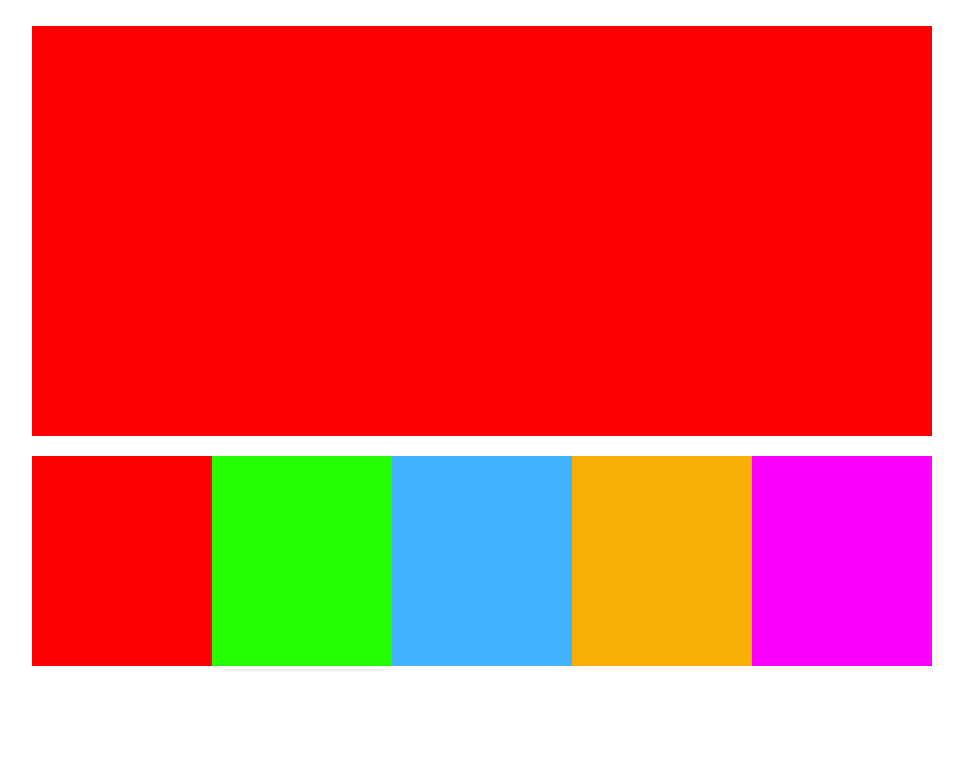
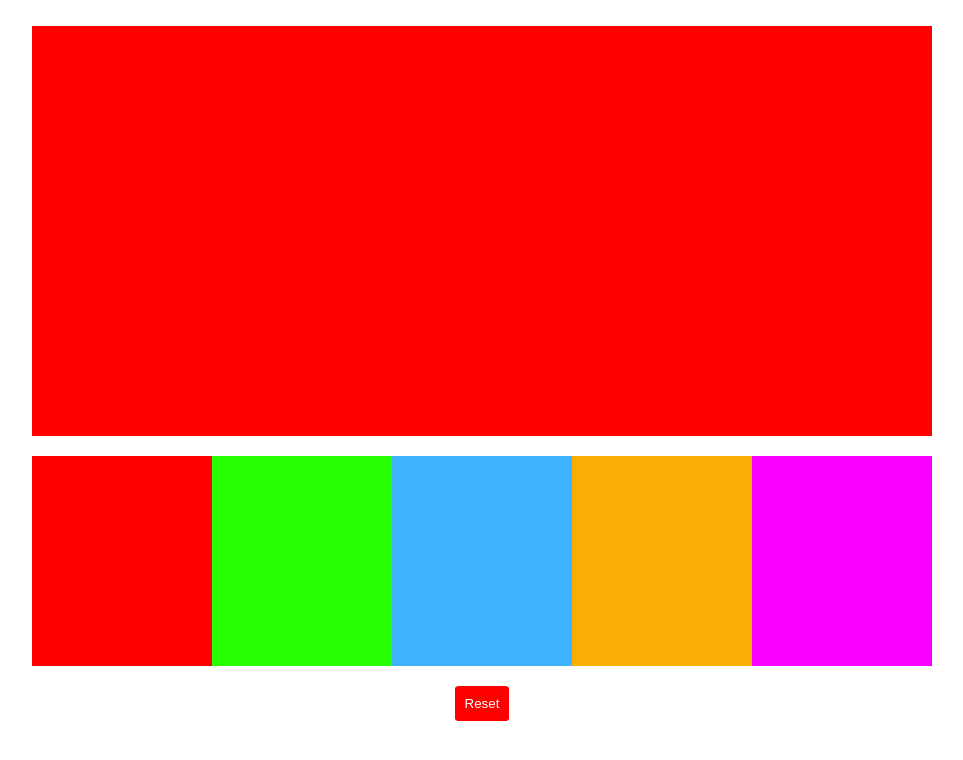
Before and after one commit to bc-whisnant/react-color-picker, a React (Create React App) app: page / in a window 1280 px wide. Both pictures are taken after a click on the element 280 px from the left and 560 px from the top of the page. Shown: the top 760 px of the page, without its empty margins (158-1121 px from the left). Built offline with nearby package versions, Linux system fonts and the light colour scheme.

Commit message:
added button with reset styles

```diff
--- a/src/App.js
+++ b/src/App.js
@@ -44,10 +44,25 @@ class App extends Component {
         break;
     }
   };
+
+  reset = () => {
+    this.setState({
+      backgroundColor: 'black'
+    })
+
+  }
   render() {
     let style = {
       backgroundColor: this.state.backgroundColor,
     };
+
+    let buttonStyle = {
+      border: 'none',
+      borderRadius: '8%',
+      padding: '10px',
+      backgroundColor: this.state.backgroundColor,
+      color: 'white'
+    }
 
     let classNames = ['red', 'green', 'blue', 'orange', 'pink'];
     return (
@@ -62,8 +77,12 @@ class App extends Component {
             />
           ))}
         </div>
+        <br/>
+        { this.state.backgroundColor !== '' ?
+        <button onClick={this.reset} style={buttonStyle}>Reset</button> :
+        null
+        }
 
-        {/* <ColorPicker changeBackgroundColor={this.changeBackgroundColor} /> */}
       </div>
     );
   }
```
